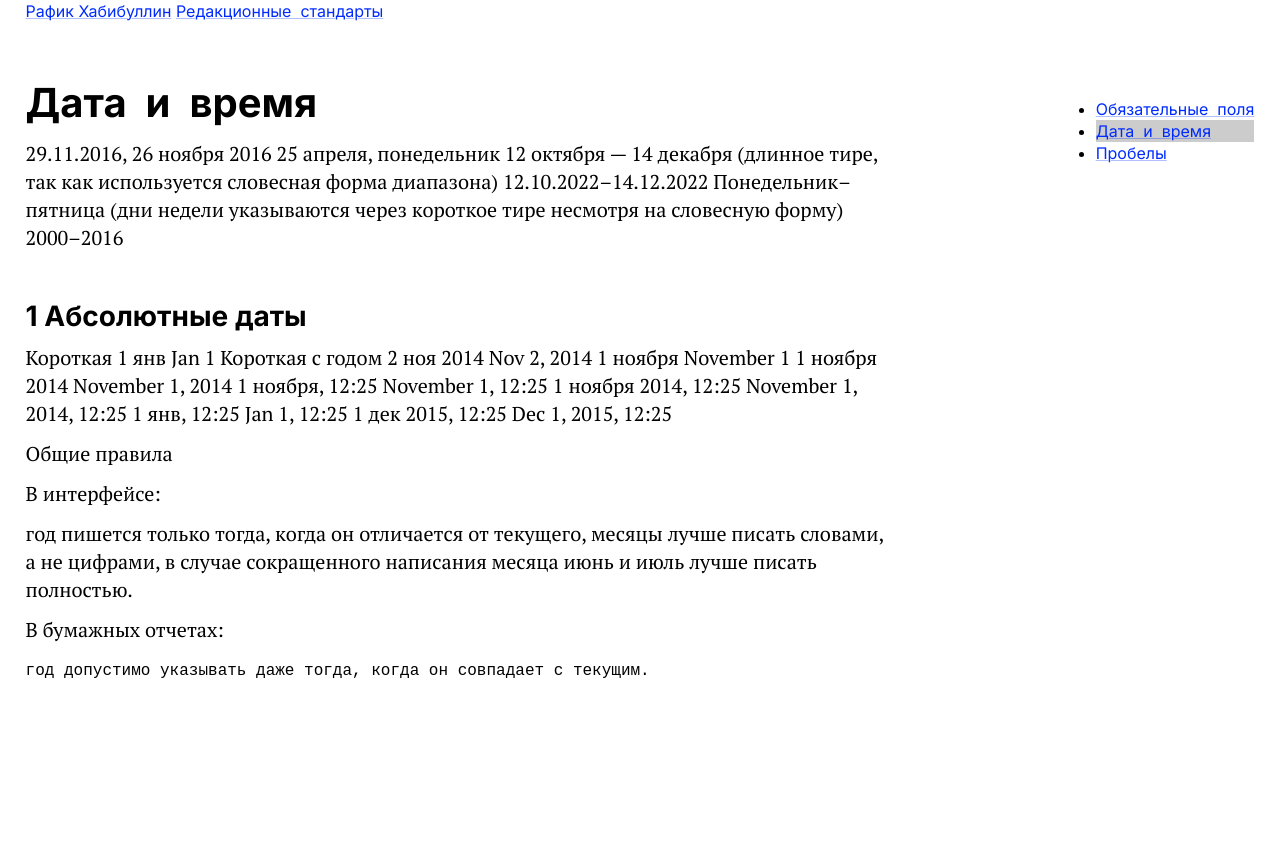
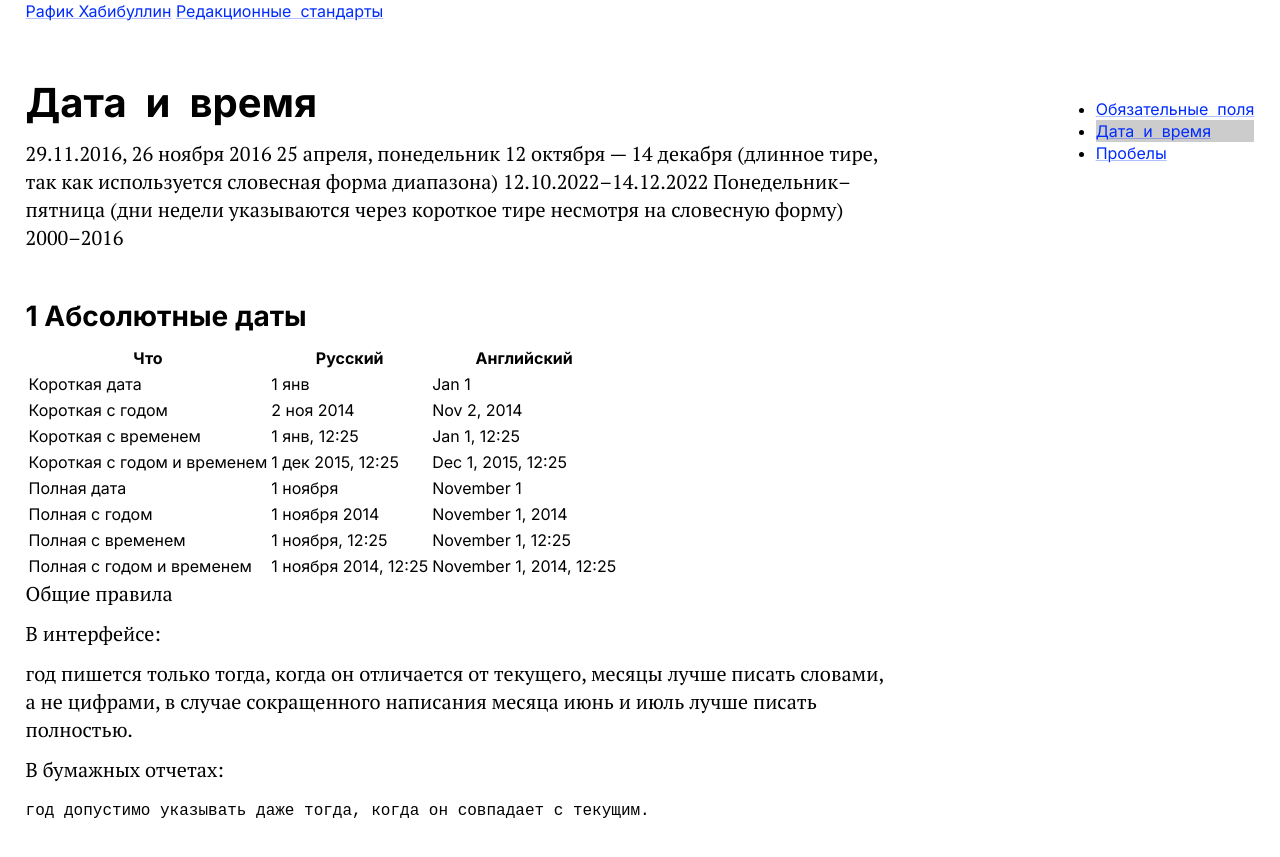
Before and after one commit to habibullin/habibullin.github.io, a Jekyll site: the page built from es/date-and-time.md, in a window 1280 px wide. Shown: the top 857 px of the page. Built offline with Jekyll 4.4.1, drawn with Linux system fonts in a browser that asks for light colours.

Commit message:
Update date-and-time.md

```diff
--- a/es/date-and-time.md
+++ b/es/date-and-time.md
@@ -16,18 +16,16 @@ title: Дата &nbsp;и &nbsp;время
 
 
 
-Короткая			1 янв					Jan 1
-Короткая с годом	2 ноя 2014				Nov 2, 2014
-1 ноября				November 1
-1 ноября 2014			November 1, 2014
-1 ноября, 12:25			November 1, 12:25
-1 ноября 2014, 12:25	November 1, 2014, 12:25
-1 янв, 12:25			Jan 1, 12:25
-1 дек 2015, 12:25		Dec 1, 2015, 12:25
-
-
-
-
+| Что                         | Русский              | Английский              |
+| --------------------------- | -------------------- | ----------------------- |
+| Короткая дата               | 1 янв                | Jan 1                   |
+| Короткая с годом            | 2 ноя 2014           | Nov 2, 2014             |
+| Короткая с временем         | 1 янв, 12:25         | Jan 1, 12:25            |
+| Короткая с годом и временем | 1 дек 2015, 12:25    | Dec 1, 2015, 12:25      |
+| Полная дата                 | 1 ноября             | November 1              |
+| Полная с годом              | 1 ноября 2014        | November 1, 2014        |
+| Полная с временем           | 1 ноября, 12:25      | November 1, 12:25       |
+| Полная с годом и временем   | 1 ноября 2014, 12:25 | November 1, 2014, 12:25 |
 
 
 
```
